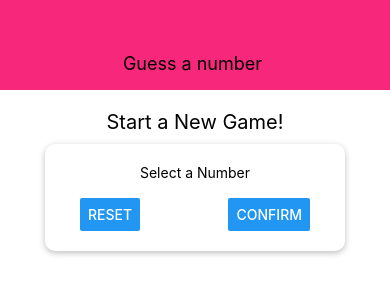
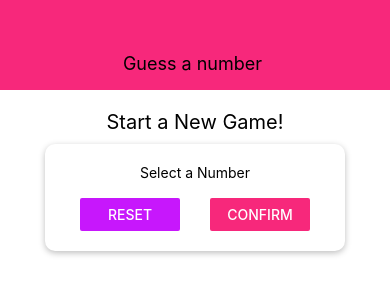
Before and after one commit to vikrantSharma1996/guess-a-number-react-native, a React Native app: screen / in a window 390 px wide. Shown: the top 300 px of the page. Built offline with nearby package versions, Linux system fonts and the light colour scheme.

Commit message:
color theming with constants

```diff
--- a/components/Header.js
+++ b/components/Header.js
@@ -1,5 +1,6 @@
 import React from "react";
 import { StyleSheet, View, Text } from "react-native";
+import colors from "../constants/colors";
 
 const Header = (props) => {
   return (
@@ -14,7 +15,7 @@
     width: "100%",
     height: 90,
     paddingTop: 36,
-    backgroundColor: "#f7287b",
+    backgroundColor: colors.primary,
     alignItems: "center",
     justifyContent: "center",
   },
--- /dev/null
+++ b/constants/colors.js
@@ -0,0 +1,4 @@
+export default {
+    primary: '#f7287b',
+    accent: '#c717fc'
+}
--- a/screens/StartGameScreen.js
+++ b/screens/StartGameScreen.js
@@ -1,6 +1,7 @@
 import React from "react";
 import { StyleSheet, View, Text, TextInput, Button } from "react-native";
 import Card from "../components/Card";
+import colors from "../constants/colors";
 
 const StartGameScreen = (props) => {
   return (
@@ -10,8 +11,12 @@
         <Text>Select a Number</Text>
         <TextInput />
         <View style={styles.buttonContainer}>
-          <Button title="Reset" onPress={() => {}} />
-          <Button title="Confirm" onPress={() => {}} />
+          <View style={styles.button}>
+            <Button title="Reset" onPress={() => {}} color={colors.accent} />
+          </View>
+          <View style={styles.button}>
+            <Button title="Confirm" onPress={() => {}} color={colors.primary} />
+          </View>
         </View>
       </Card>
     </View>
@@ -39,6 +44,9 @@
     maxWidth: "80%",
     alignItems: "center",
   },
+  button: {
+    width: 100,
+  },
 });
 
 export default StartGameScreen;
```
